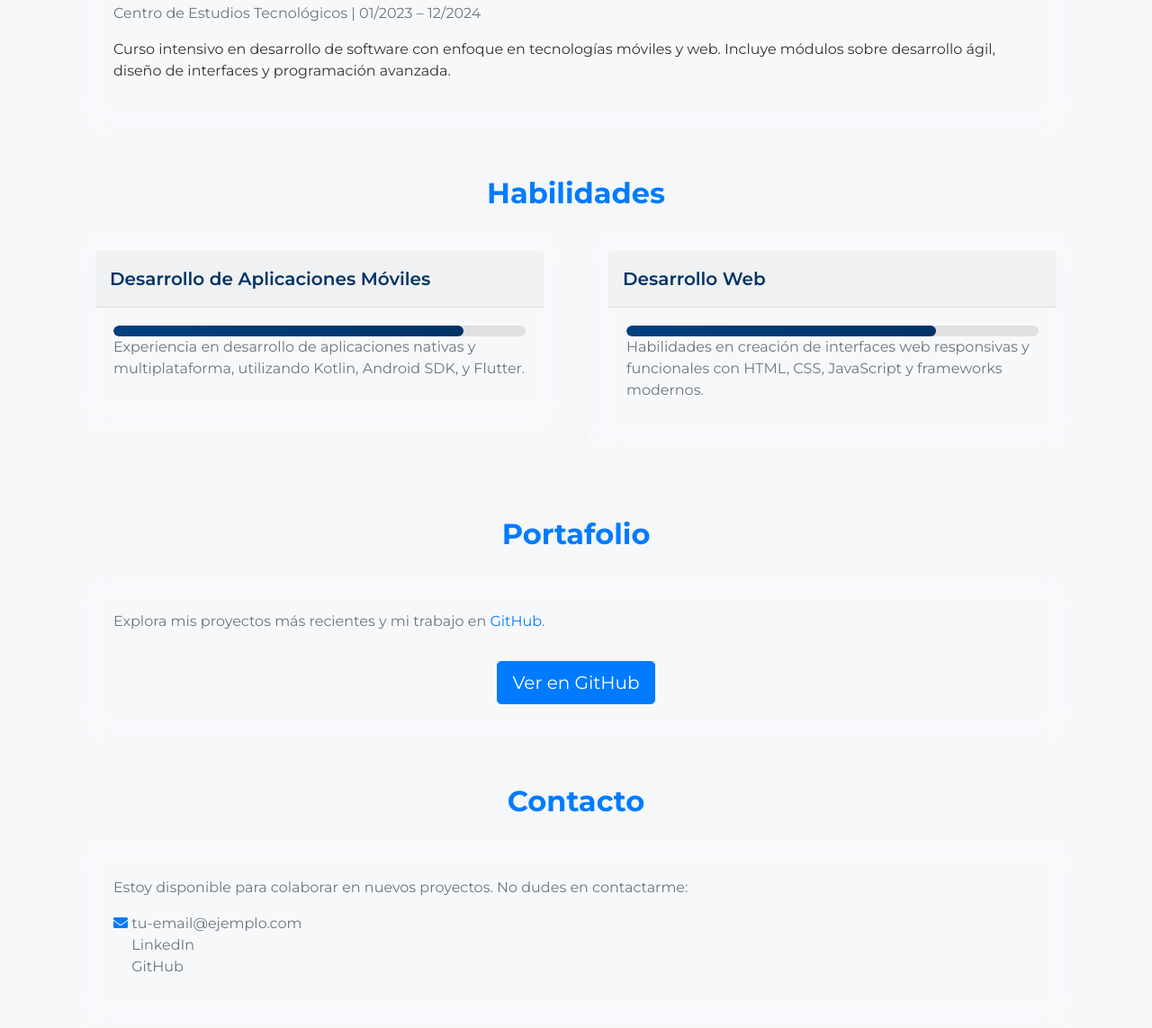
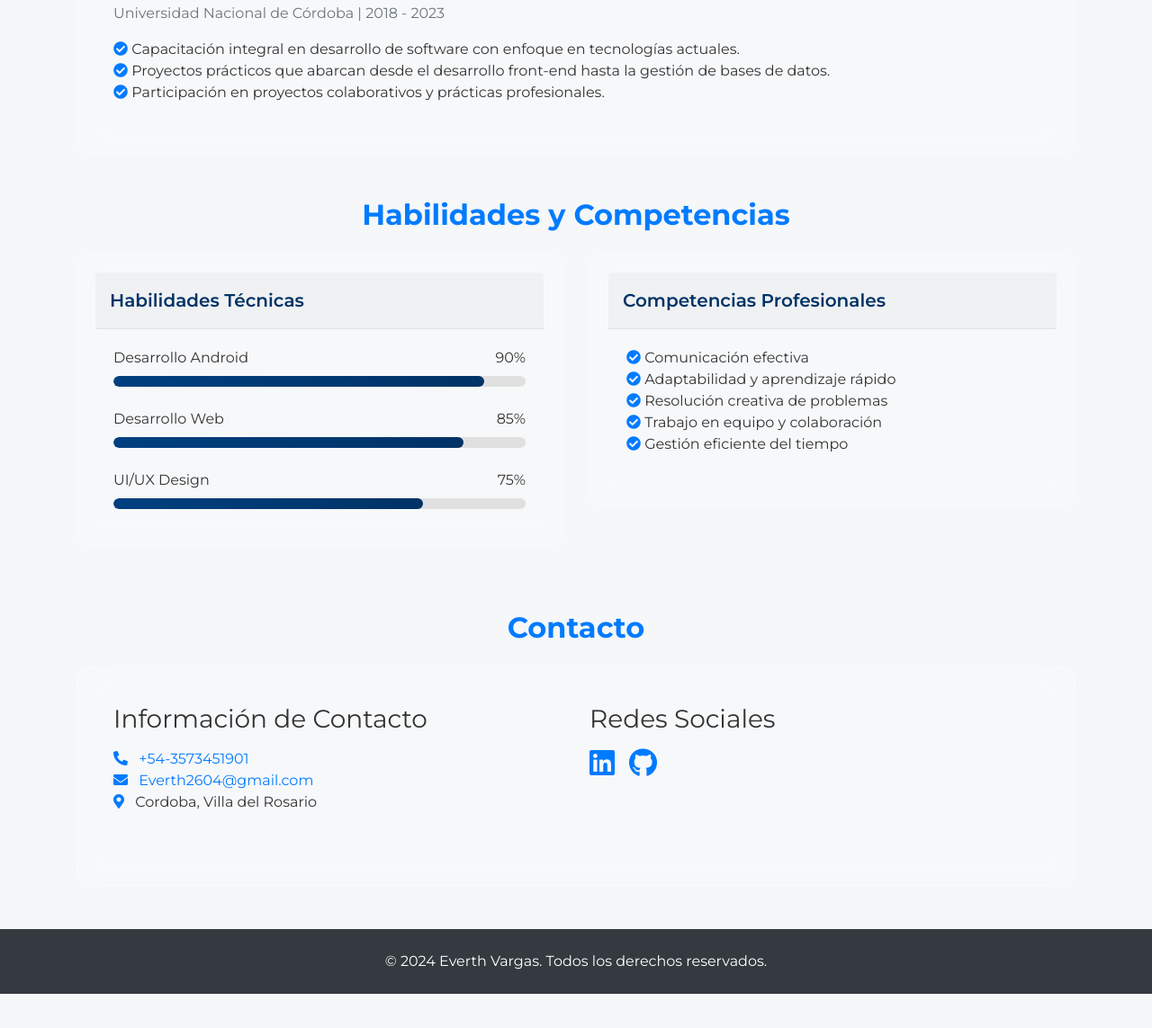
Before and after one commit to Everth2604/site-web, a plain HTML site: page index.html in a window 1280 px wide. Shown: the part 1629-2772 px from the top of the page at 90% size. After the commit the page ends 2734 px from the top, so only its background shows below. Drawn offline with nearby package versions, Linux system fonts and the light colour scheme.

Commit message:
Update index.html
terminado

```diff
--- a/index.html
+++ b/index.html
@@ -9,12 +9,10 @@
     <link href="https://stackpath.bootstrapcdn.com/bootstrap/4.5.2/css/bootstrap.min.css" rel="stylesheet">
     <!-- Font Awesome -->
     <link href="https://cdnjs.cloudflare.com/ajax/libs/font-awesome/5.15.3/css/all.min.css" rel="stylesheet">
-    <!-- GSAP -->
-    <script src="https://cdnjs.cloudflare.com/ajax/libs/gsap/3.9.1/gsap.min.js"></script>
-    <script src="https://cdnjs.cloudflare.com/ajax/libs/gsap/3.9.1/ScrollTrigger.min.js"></script>
     <!-- Google Fonts -->
     <link href="https://fonts.googleapis.com/css2?family=Montserrat:wght@300;400;600;700&display=swap" rel="stylesheet">
 
+    <!-- Custom CSS -->
     <style>
         body {
             font-family: 'Montserrat', sans-serif;
@@ -37,11 +35,15 @@
             background: #e0e0e0;
             border-radius: 6px;
             overflow: hidden;
+            position: relative;
         }
         .skill-progress {
             height: 100%;
             background: linear-gradient(90deg, #004080, #003366);
             border-radius: 6px;
+            position: absolute;
+            top: 0;
+            left: 0;
             transition: width 1s ease-in-out;
         }
         .animated-bg {
@@ -85,9 +87,6 @@
                     <a class="nav-link text-gray-700 hover:text-blue-700" href="#skills">Habilidades</a>
                 </li>
                 <li class="nav-item">
-                    <a class="nav-link text-gray-700 hover:text-blue-700" href="#portfolio">Portafolio</a>
-                </li>
-                <li class="nav-item">
                     <a class="nav-link text-gray-700 hover:text-blue-700" href="#contact">Contacto</a>
                 </li>
             </ul>
@@ -99,14 +98,14 @@
         <div class="container text-center text-md-left">
             <div class="row">
                 <div class="col-md-6 mb-4 d-flex justify-content-center">
-                    <img src="Foto%20Everth%20vargas.png" alt="Everth Vargas" class="rounded-circle border-4 border-white shadow-lg" style="width: 250px; height: 250px; object-fit: cover;">
+                    <img src="Foto%20Everth%20vargas.png" alt="Foto de Everth Vargas, Desarrollador de Software" class="rounded-circle border-4 border-white shadow-lg" style="width: 250px; height: 250px; object-fit: cover;">
                 </div>
                 <div class="col-md-6">
                     <h1 class="display-4 font-weight-bold">EVERTH VARGAS</h1>
                     <h2 class="display-5 mb-4">Desarrollador de Software Innovador</h2>
                     <p class="lead mb-4">Apasionado por crear soluciones tecnológicas que impulsen el futuro. Especializado en desarrollo Android y web, con un enfoque en la innovación y la excelencia técnica.</p>
                     <a href="#contact" class="btn btn-light btn-lg mr-2">Contáctame</a>
-                    <a href="#portfolio" class="btn btn-outline-light btn-lg">Ver Portfolio</a>
+                    <a href="#portfolio" class="btn btn-outline-light btn-lg">Ver Portafolio</a>
                 </div>
             </div>
         </div>
@@ -164,48 +163,65 @@
             <div class="card glass-effect">
                 <div class="card-header">PTS EN DESARROLLO DE SOFTWARE</div>
                 <div class="card-body">
-                    <p class="text-muted">Centro de Estudios Tecnológicos | 01/2023 – 12/2024</p>
-                    <p>Curso intensivo en desarrollo de software con enfoque en tecnologías móviles y web. Incluye módulos sobre desarrollo ágil, diseño de interfaces y programación avanzada.</p>
+                    <p class="text-muted">Universidad Nacional de Córdoba | 2018 - 2023</p>
+                    <ul class="list-unstyled">
+                        <li><i class="fas fa-check-circle text-primary"></i> Capacitación integral en desarrollo de software con enfoque en tecnologías actuales.</li>
+                        <li><i class="fas fa-check-circle text-primary"></i> Proyectos prácticos que abarcan desde el desarrollo front-end hasta la gestión de bases de datos.</li>
+                        <li><i class="fas fa-check-circle text-primary"></i> Participación en proyectos colaborativos y prácticas profesionales.</li>
+                    </ul>
                 </div>
             </div>
         </section>
 
         <section id="skills" class="mb-5">
-            <h2 class="text-center text-primary font-weight-bold mb-4">Habilidades</h2>
+            <h2 class="text-center text-primary font-weight-bold mb-4">Habilidades y Competencias</h2>
             <div class="row">
                 <div class="col-md-6 mb-4">
                     <div class="card glass-effect">
-                        <div class="card-header">Desarrollo de Aplicaciones Móviles</div>
+                        <div class="card-header">Habilidades Técnicas</div>
                         <div class="card-body">
+                            <div class="mb-4">
+                                <div class="d-flex justify-content-between mb-2">
+                                    <span>Desarrollo Android</span>
+                                    <span>90%</span>
+                                </div>
+                                <div class="skill-bar">
+                                    <div class="skill-progress" style="width: 90%;"></div>
+                                </div>
+                            </div>
+                            <div class="mb-4">
+                                <div class="d-flex justify-content-between mb-2">
+                                    <span>Desarrollo Web</span>
+                                    <span>85%</span>
+                                </div>
                                 <div class="skill-bar">
                                     <div class="skill-progress" style="width: 85%;"></div>
                                 </div>
-                            <p class="text-muted">Experiencia en desarrollo de aplicaciones nativas y multiplataforma, utilizando Kotlin, Android SDK, y Flutter.</p>
                             </div>
+                            <div>
+                                <div class="d-flex justify-content-between mb-2">
+                                    <span>UI/UX Design</span>
+                                    <span>75%</span>
                                 </div>
-                </div>
-
-                <div class="col-md-6 mb-4">
-                    <div class="card glass-effect">
-                        <div class="card-header">Desarrollo Web</div>
-                        <div class="card-body">
                                 <div class="skill-bar">
                                     <div class="skill-progress" style="width: 75%;"></div>
-                            </div>
-                            <p class="text-muted">Habilidades en creación de interfaces web responsivas y funcionales con HTML, CSS, JavaScript y frameworks modernos.</p>
                                 </div>
                             </div>
                         </div>
                     </div>
-        </section>
-
-        <section id="portfolio" class="mb-5">
-            <h2 class="text-center text-primary font-weight-bold mb-4">Portafolio</h2>
+                </div>
+                <div class="col-md-6 mb-4">
                     <div class="card glass-effect">
+                        <div class="card-header">Competencias Profesionales</div>
                         <div class="card-body">
-                    <p class="text-muted">Explora mis proyectos más recientes y mi trabajo en <a href="https://github.com/Everth2604" target="_blank" class="text-primary">GitHub</a>.</p>
-                    <div class="d-flex flex-column align-items-center">
-                        <a href="https://github.com/tu-perfil" target="_blank" class="btn btn-primary btn-lg mt-3">Ver en GitHub</a>
+                            <ul class="list-unstyled">
+                                <li><i class="fas fa-check-circle text-primary"></i> Comunicación efectiva</li>
+                                <li><i class="fas fa-check-circle text-primary"></i> Adaptabilidad y aprendizaje rápido</li>
+                                <li><i class="fas fa-check-circle text-primary"></i> Resolución creativa de problemas</li>
+                                <li><i class="fas fa-check-circle text-primary"></i> Trabajo en equipo y colaboración</li>
+                                <li><i class="fas fa-check-circle text-primary"></i> Gestión eficiente del tiempo</li>
+                            </ul>
+                        </div>
                     </div>
                 </div>
             </div>
@@ -215,25 +231,66 @@
             <h2 class="text-center text-primary font-weight-bold mb-4">Contacto</h2>
             <div class="card glass-effect">
                 <div class="card-body">
-                    <p class="text-muted">Estoy disponible para colaborar en nuevos proyectos. No dudes en contactarme:</p>
+                    <div class="row">
+                        <div class="col-md-6 mb-4">
+                            <h3 class="font-weight-semibold mb-3">Información de Contacto</h3>
                             <ul class="list-unstyled">
-                        <li><i class="fas fa-envelope text-primary"></i> <a href="mailto:everth2604@gmail.com" class="text-muted">tu-email@ejemplo.com</a></li>
-                        <li><i class="fas fa-linkedin text-primary"></i> <a href="https://www.linkedin.com/in/everth-jesus-vargas-guzman-236470326/" target="_blank" class="text-muted">LinkedIn</a></li>
-                        <li><i class="fas fa-github text-primary"></i> <a href="https://github.com/Everth2604" target="_blank" class="text-muted">GitHub</a></li>
+                                <li><i class="fas fa-phone-alt text-primary mr-2"></i> <a href="https://wa.me/543573451901" class="text-primary">+54-3573451901</a></li>
+                                <li><i class="fas fa-envelope text-primary mr-2"></i> <a href="mailto:Everth2604@gmail.com" class="text-primary">Everth2604@gmail.com</a></li>
+                                <li><i class="fas fa-map-marker-alt text-primary mr-2"></i> Cordoba, Villa del Rosario</li>
                             </ul>
+                        </div>
+                        <div class="col-md-6 mb-4">
+                            <h3 class="font-weight-semibold mb-3">Redes Sociales</h3>
+                            <div class="d-flex">
+                                <a href="https://www.linkedin.com/in/everth-jesus-vargas-guzman-236470326/" class="text-primary mr-3" aria-label="LinkedIn"><i class="fab fa-linkedin fa-2x"></i></a>
+                                <a href="https://github.com/Everth2604" class="text-primary" aria-label="GitHub"><i class="fab fa-github fa-2x"></i></a>
+                            </div>
+                        </div>
+                    </div>
                 </div>
             </div>
         </section>
     </main>
 
     <!-- Footer -->
-    <footer class="bg-dark text-white text-center py-3">
+    <footer class="bg-dark text-white text-center py-4">
         <p class="mb-0">&copy; 2024 Everth Vargas. Todos los derechos reservados.</p>
     </footer>
 
-    <!-- Bootstrap JS -->
+    <!-- Bootstrap JS and dependencies -->
     <script src="https://code.jquery.com/jquery-3.5.1.slim.min.js"></script>
-    <script src="https://cdn.jsdelivr.net/npm/@popperjs/core@2.11.6/dist/umd/popper.min.js"></script>
+    <script src="https://cdn.jsdelivr.net/npm/@popperjs/core@2.5.3/dist/umd/popper.min.js"></script>
     <script src="https://stackpath.bootstrapcdn.com/bootstrap/4.5.2/js/bootstrap.min.js"></script>
+
+    <!-- GSAP Animations -->
+    <script src="https://cdnjs.cloudflare.com/ajax/libs/gsap/3.9.1/gsap.min.js"></script>
+    <script src="https://cdnjs.cloudflare.com/ajax/libs/gsap/3.9.1/ScrollTrigger.min.js"></script>
+    <script>
+        // Header Animation
+        gsap.from("header", { opacity: 0, duration: 1, y: -50 });
+
+        // Card Animations
+        gsap.from(".card", {
+            opacity: 0,
+            duration: 1,
+            y: 50,
+            stagger: 0.2,
+            delay: 0.5,
+            ease: "power1.out",
+        });
+
+        // Footer Animation
+        gsap.from("footer", { opacity: 0, duration: 1, y: 50, delay: 1 });
+
+        // Skill Bars Animation
+        gsap.from(".skill-progress", {
+            width: 0,
+            duration: 1.5,
+            stagger: 0.3,
+            delay: 0.5,
+            ease: "power2.out",
+        });
+    </script>
 </body>
 </html>
```
Lines whose indentation alone changed are shown as unchanged.
